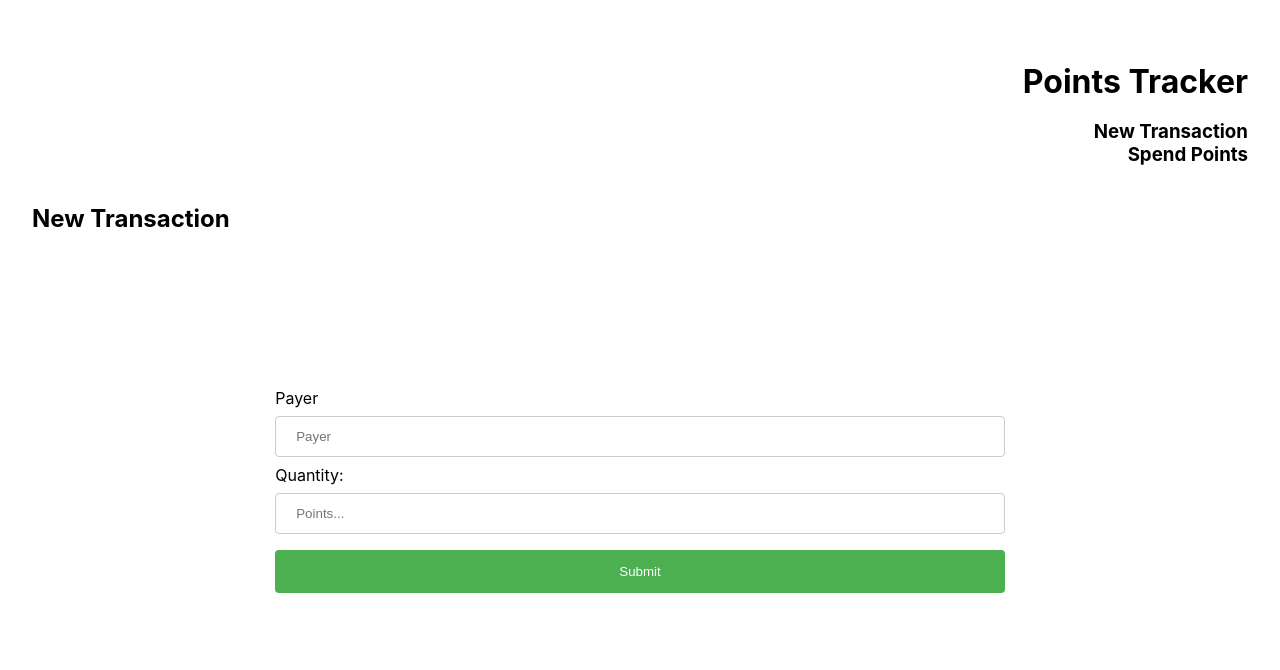
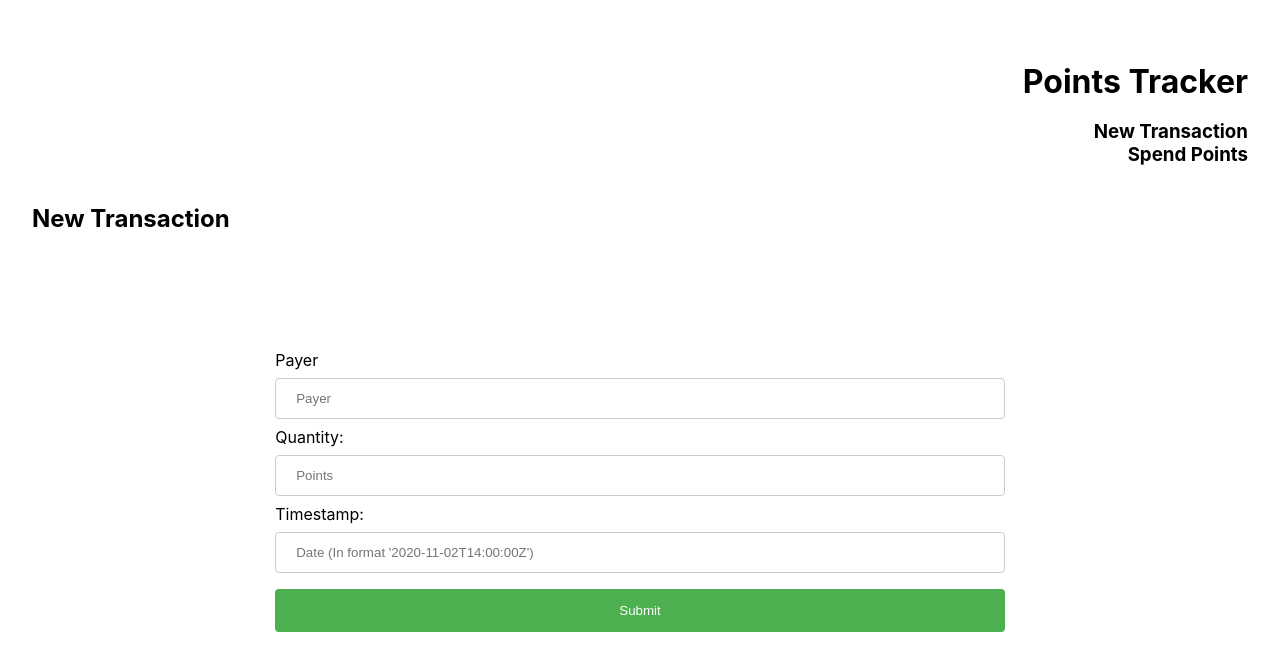
Before and after one commit to wrhenders/fetch-points, a Next.js app: page /new in a window 1280 px wide. Shown: the top 670 px of the page. Built offline with nearby package versions, Linux system fonts and the light colour scheme; no server answers.

Commit message:
Added date input check

```diff
--- a/pages/new.tsx
+++ b/pages/new.tsx
@@ -6,11 +6,13 @@ const url = process.env.NEXT_PUBLIC_SERVER_URL;
 interface Transaction {
   payer: string;
   points: number;
+  date: string;
 }
 
 export default function NewTransaction() {
   const [payer, setPayer] = useState("");
   const [points, setPoints] = useState("");
+  const [date, setDate] = useState("");
 
   const router = useRouter();
 
@@ -23,6 +25,7 @@ export default function NewTransaction() {
     const data: Transaction = {
       payer,
       points: parseInt(points),
+      date,
     };
 
     fetch(`${url}/api/transaction/`, {
@@ -38,7 +41,7 @@ export default function NewTransaction() {
   };
 
   const isValid = (): boolean => {
-    return payer !== "" && !isNaN(parseInt(points));
+    return payer !== "" && !isNaN(parseInt(points)) && !isNaN(Date.parse(date));
   };
 
   return (
@@ -57,9 +60,17 @@ export default function NewTransaction() {
         <input
           id="points"
           type="text"
-          placeholder="Points..."
+          placeholder="Points"
           value={points}
           onChange={(e) => setPoints(e.target.value)}
+        />
+        <label>Timestamp:</label>
+        <input
+          id="date"
+          type="text"
+          placeholder="Date (In format '2020-11-02T14:00:00Z')"
+          value={date}
+          onChange={(e) => setDate(e.target.value)}
         />
         <button type="submit">Submit</button>
       </form>
```
